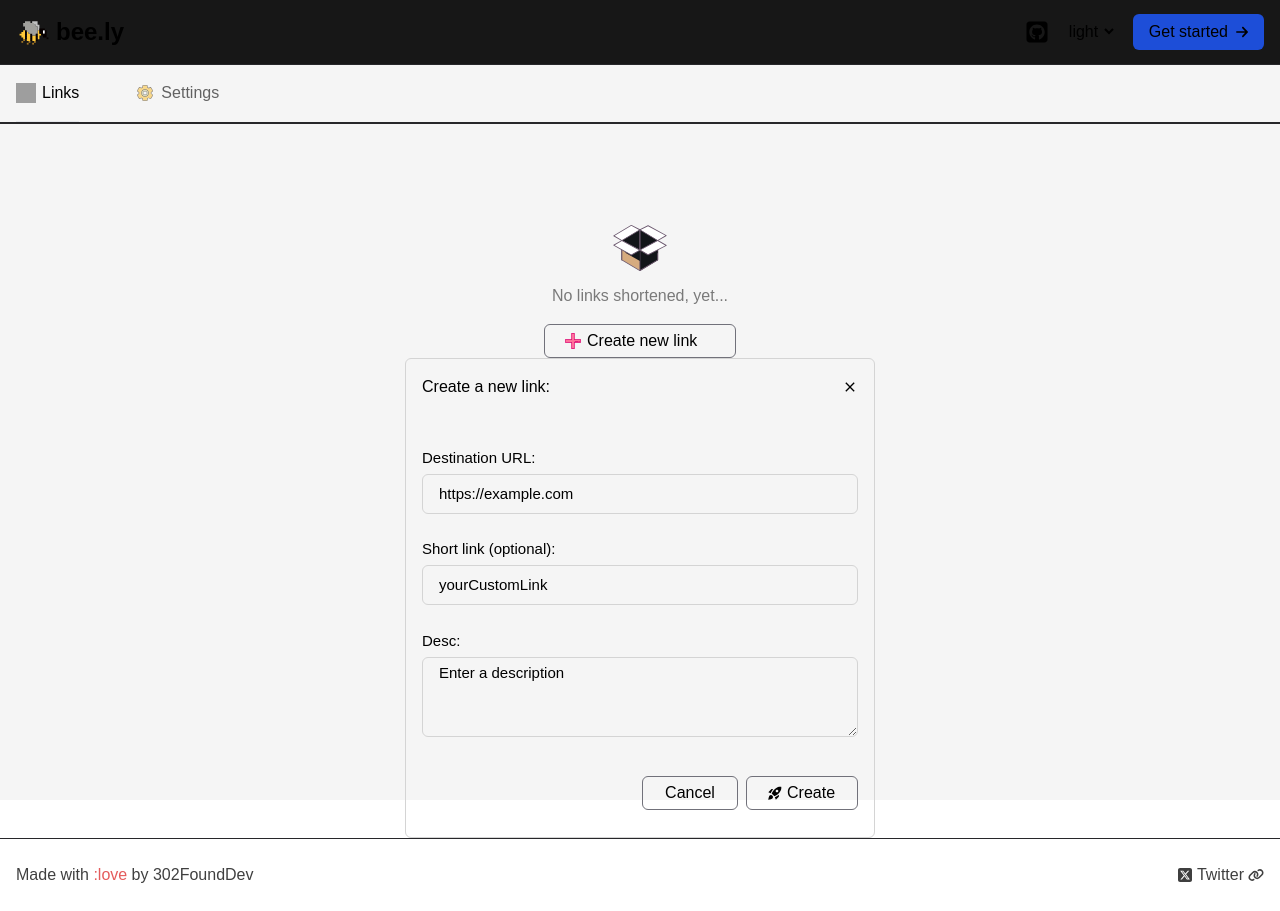
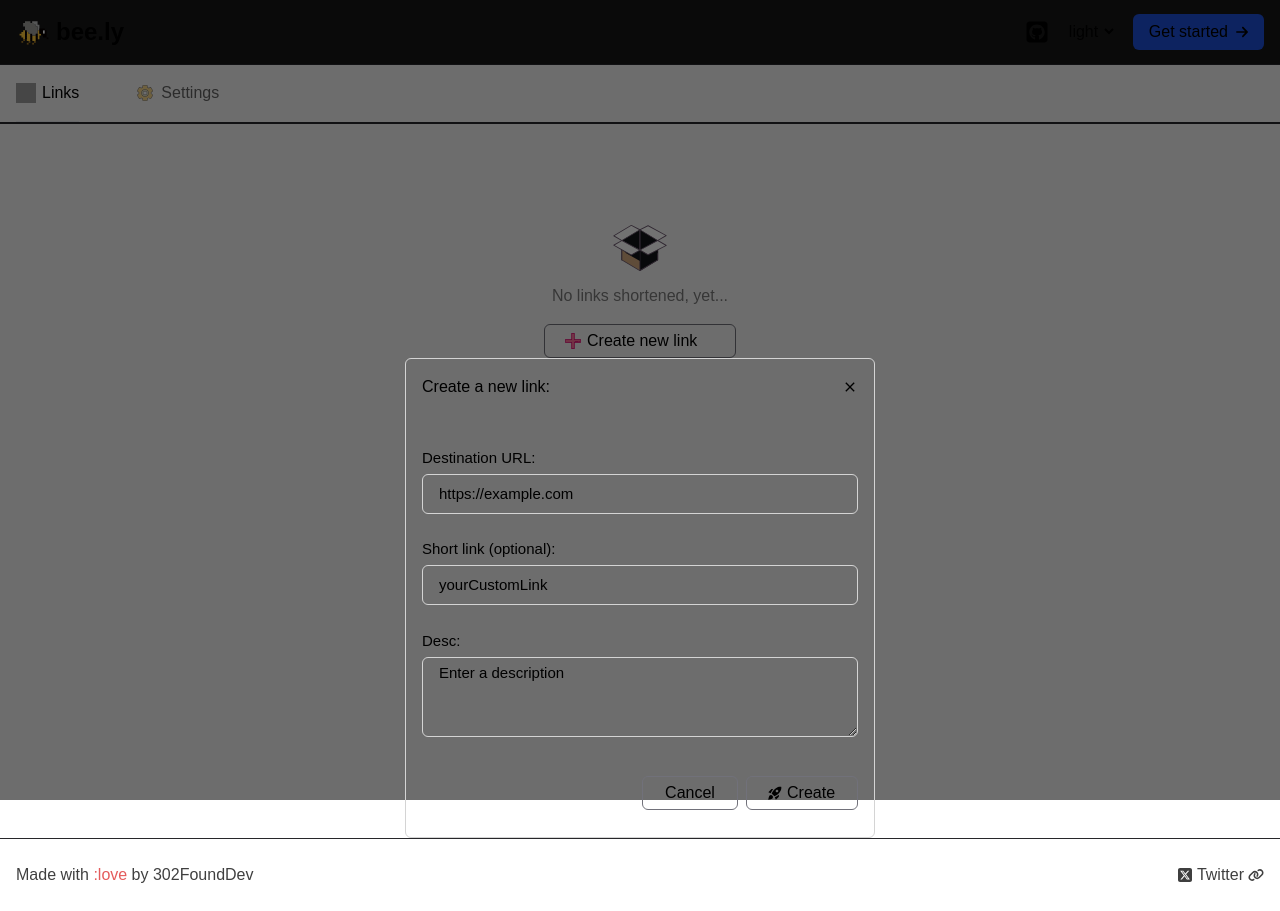
Before and after one commit to LaCocinaDePapa/beely, a React (Vite) app in the folder frontend/: page /dashboard in a window 1280 px wide. Both pictures are taken after a click on the button "Create new link". Built offline with nearby package versions, Linux system fonts and the light colour scheme; no server answers; grey boxes are pictures that could not be loaded.

Commit message:
modal finished

```diff
--- a/frontend/src/components/Links.jsx
+++ b/frontend/src/components/Links.jsx
@@ -1,10 +1,10 @@
-import { Modal } from "./Modal";
+import { Modal } from "./Modal"
 
 export const Links = () => {
   const message = "";
 
   return (
-    <main className="mx-auto text-black dark:text-white max-w-screen-2xl">
+    <main className="mx-auto max-w-screen-2xl text-black dark:text-white">
       <div className="mt-24">
         {message && message !== "" ? (
           <h4>{message}</h4>
@@ -26,5 +26,5 @@ export const Links = () => {
         )}
       </div>
     </main>
-  );
-};
+  )
+}
--- a/frontend/src/components/Modal.jsx
+++ b/frontend/src/components/Modal.jsx
@@ -1,22 +1,62 @@
-import { Button } from "./ui/Button";
-import { IoMdClose } from "react-icons/io";
-import { MdRocketLaunch } from "react-icons/md";
+import { Button } from "./ui/Button"
+import { IoMdClose } from "react-icons/io"
+import { MdRocketLaunch } from "react-icons/md"
+import { useState } from "react"
+import { motion } from "framer-motion"
 
 export const Modal = () => {
+  const [isModalOpen, setIsModalOpen] = useState(false)
+
+  const openModal = () => {
+    setIsModalOpen(true)
+  }
+
+  const closeModal = () => {
+    setIsModalOpen(!isModalOpen)
+  }
+
+  console.log(isModalOpen)
+
   return (
     <section className="flex flex-col items-center">
       <Button
         className="w-48 inline-flex items-center gap-1.5 dark:hover:bg-neutral-800 border-neutral-300 dark:border-neutral-800"
         variant="transparent"
+        onClick={openModal}
       >
         <img className="size-4" src="/plus.svg" alt="plus icon" />
         Create new link
       </Button>
 
-      <div className="mt-18 w-80 border rounded-md h-[480px] lg:w-[470px] p-4 border-neutral-300 dark:border-neutral-800">
-        <div className="flex items-center justify-between mb-12">
+      {isModalOpen && (
+        <motion.div
+          className="fixed inset-0 z-10 bg-black bg-opacity-50"
+          initial={{ opacity: 0 }}
+          animate={{ opacity: 1 }}
+          exit={{ opacity: 0 }}
+          transition={{ duration: 0.3 }}
+          onClick={closeModal}
+        >
+          <div
+            className="absolute inset-0 backdrop-blur-xs"
+            style={{ background: 'rgba(0, 0, 0, .1)' }}
+          />
+        </motion.div>
+      )}
+
+      {
+        isModalOpen && (
+          <motion.div
+            className="mt-18 w-80 border rounded-md h-[480px] lg:w-[470px] p-4 border-neutral-300 dark:border-neutral-800 z-20"
+            initial={{ opacity: 0, y: -50 }}
+            animate={{ opacity: 1, y: 0 }}
+            exit={{ opacity: 0, y: 50 }}
+            transition={{ duration: 0.3 }}
+          >
+
+            <div className="flex justify-between items-center mb-12">
               <h3>Create a new link: </h3>
-          <button>
+              <button onClick={closeModal} type="button">
                 <IoMdClose />
               </button>
             </div>
@@ -26,7 +66,7 @@ export const Modal = () => {
                 <input
                   type="text"
                   placeholder="https://example.com"
-              className="px-4 py-2 mt-1 bg-transparent border rounded-md placeholder:text-black border-neutral-300 dark:border-neutral-800 dark:placeholder:text-neutral-400"
+                  className="px-4 py-2 mt-1 bg-transparent rounded-md border placeholder:text-black border-neutral-300 dark:border-neutral-800 dark:placeholder:text-neutral-400"
                 />
               </label>
               <label className="flex flex-col text-[15px] mb-6 text-black dark:text-gray-200">
@@ -34,7 +74,7 @@ export const Modal = () => {
                 <input
                   type="text"
                   placeholder="yourCustomLink"
-              className="px-4 py-2 mt-1 bg-transparent border rounded-md placeholder:text-black border-neutral-300 dark:border-neutral-800 dark:placeholder:text-neutral-400"
+                  className="px-4 py-2 mt-1 bg-transparent rounded-md border placeholder:text-black border-neutral-300 dark:border-neutral-800 dark:placeholder:text-neutral-400"
                 />
               </label>
 
@@ -42,13 +82,14 @@ export const Modal = () => {
                 Desc:
                 <textarea
                   name="description"
-              className="w-full h-20 px-4 py-1 mt-1 overflow-auto bg-transparent border rounded-md placeholder:text-black border-neutral-300 dark:border-neutral-800 dark:placeholder:text-neutral-400"
+                  className="overflow-auto px-4 py-1 mt-1 w-full h-20 bg-transparent rounded-md border placeholder:text-black border-neutral-300 dark:border-neutral-800 dark:placeholder:text-neutral-400"
                   placeholder="Enter a description"
                 />
               </label>
 
-          <div className="inline-flex items-end justify-end w-full gap-2 mt-8">
+              <div className="inline-flex gap-2 justify-end items-end mt-8 w-full">
                 <Button
+                  onClick={closeModal}
                   variant="transparent"
                   className="w-24 border border-neutral-300 dark:border-neutral-800"
                 >
@@ -56,7 +97,7 @@ export const Modal = () => {
                 </Button>
                 <Button
                   type="submit"
-              className="inline-flex items-center gap-1 border w-28 border-neutral-300 dark:border-neutral-800"
+                  className="inline-flex gap-1 items-center w-28 border border-neutral-300 dark:border-neutral-800"
                   variant="transparent"
                 >
                   <MdRocketLaunch />
@@ -64,7 +105,9 @@ export const Modal = () => {
                 </Button>
               </div>
             </form>
-      </div>
+          </motion.div>
+        )
+      }
     </section>
   );
 };
```
Lines whose indentation alone changed are shown as unchanged.
